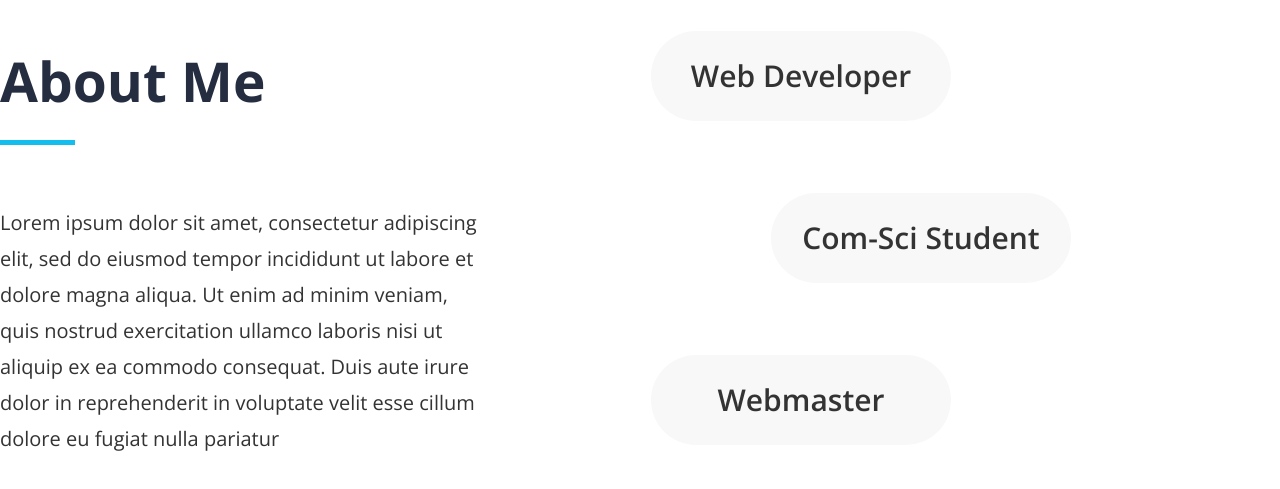
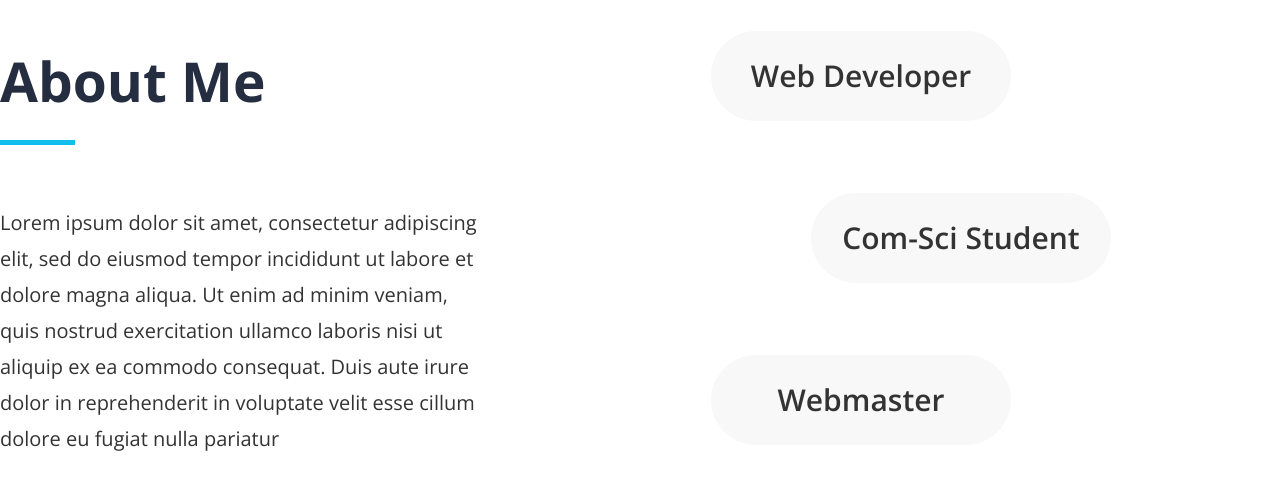
Before and after one commit to shubhsheth/iamshubh, a Gatsby site: page / in a window 1280 px wide. Shown: the part 1022-1511 px from the top of the page. Built offline with nearby package versions, Linux system fonts and the light colour scheme; Gatsby itself is replaced by a stand-in of ours.

Commit message:
Minor Fixes to About

```diff
--- a/src/components/about/about.css
+++ b/src/components/about/about.css
@@ -12,7 +12,6 @@
 	display: grid;
 	row-gap: 40px;
 	justify-content: center;
-	margin-right: 100px;
 }
 
 .badge {
@@ -25,11 +24,11 @@
 
 .badge:nth-child(1),
 .badge:nth-child(3) {
-	margin-right: 120px;
+	margin-right: 100px;
 }
 
 .badge:nth-child(2) {
-	margin-left: 120px;
+	margin-left: 100px;
 }
 
 .badge .icon {
```
